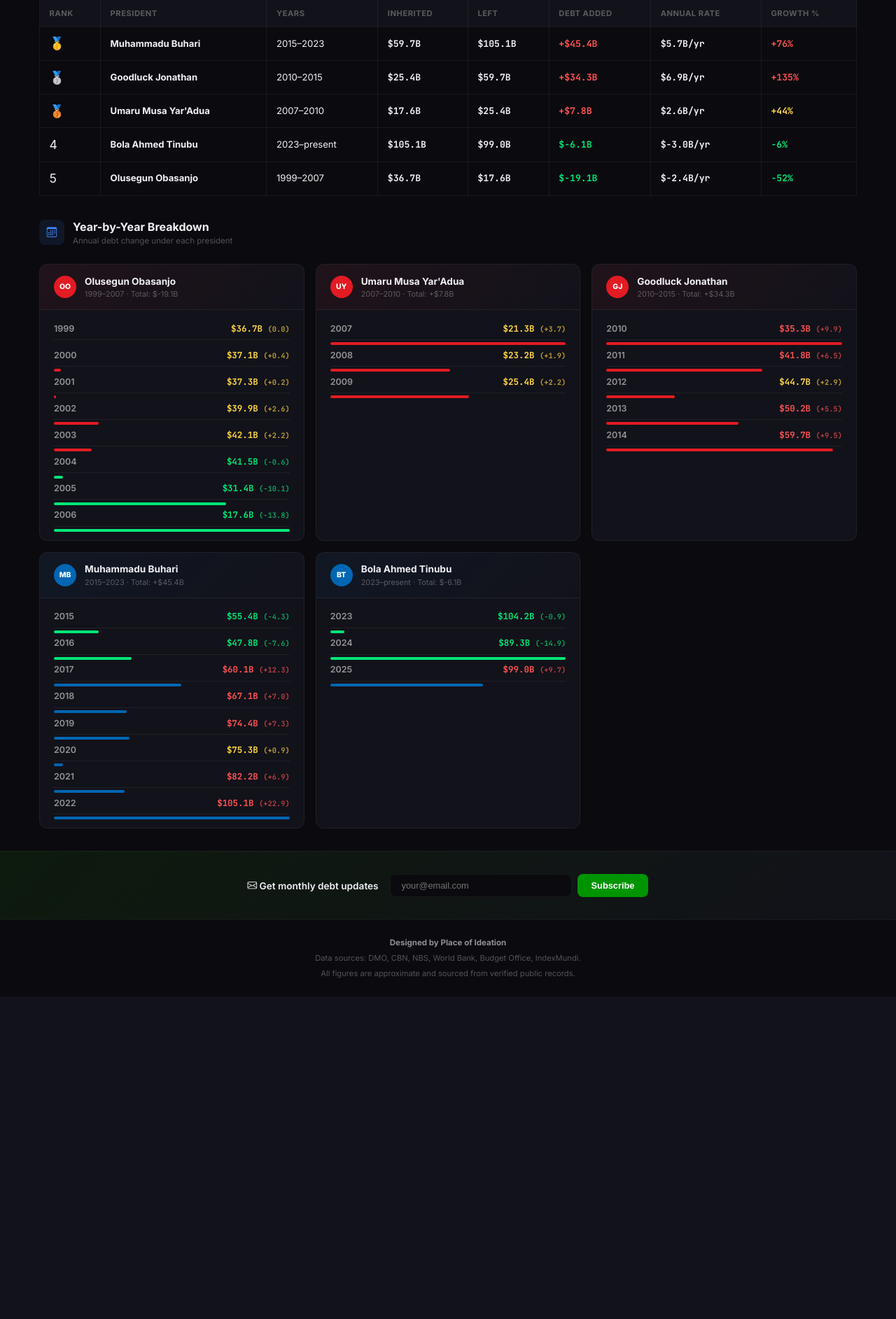
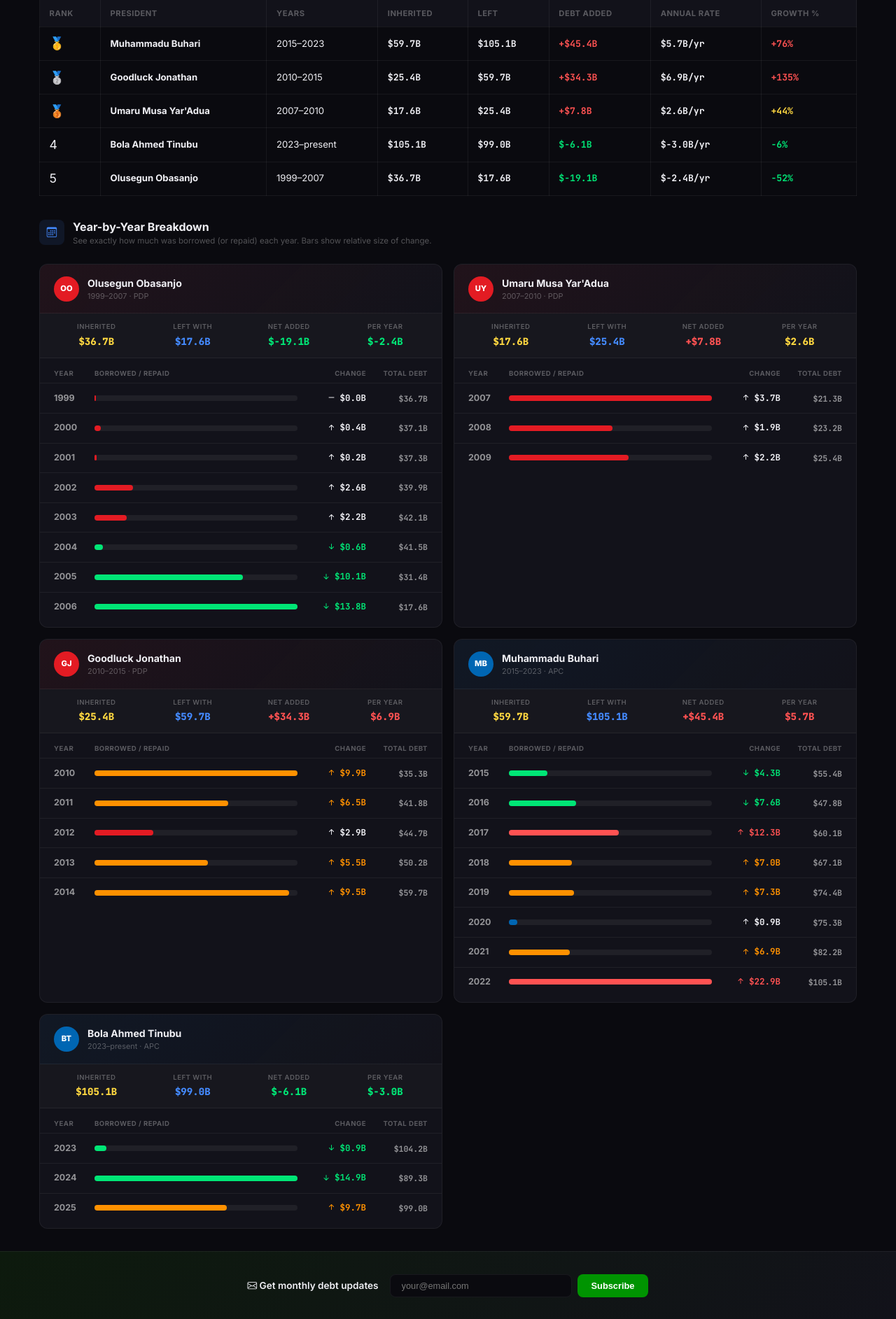
Before and after one commit to femiwill/debt_clock, a Flask app: page /borrowing in a window 1280 px wide. Shown: the part 1944-3829 px from the top of the page at 70% size. Before the commit the page ends 3342 px from the top, so only its background shows below. Run offline with Flask 3, Linux system fonts and the light colour scheme; data comes from the database, SQL or seed files in the repository.

Commit message:
Redesign Year-by-Year Breakdown for clarity
- 4-column grid layout: Year | visual bar | change with arrow | running total
- Summary strip at top of each card: Inherited, Left With, Net Added, Per Year
- Horizontal bar chart with track background showing relative borrowing size
- Color-coded arrows (green down = repaid, red up = heavy borrowing)
- Column headers for easy scanning
- Hover highlight on rows

Co-Authored-By: Claude Opus 4.6 <noreply@anthropic.com>

```diff
--- a/app.py
+++ b/app.py
@@ -630,6 +630,7 @@ def borrowing():
         borrowing_list.append({
             'name': pres.name,
             'initials': pres.photo_initials,
+            'party': pres.party,
             'party_color': pres.party_color,
             'start': pres.start_year,
             'end': pres.end_year or 'present',
--- a/templates/borrowing.html
+++ b/templates/borrowing.html
@@ -28,16 +28,25 @@
 .rank-medal { font-size: 1.1rem; }
 
 /* Year-by-year */
-.yby-grid { display: grid; grid-template-columns: repeat(auto-fit, minmax(340px, 1fr)); gap: 1rem; margin-top: 1.5rem; }
+.yby-grid { display: grid; grid-template-columns: repeat(auto-fit, minmax(380px, 1fr)); gap: 1rem; margin-top: 1.5rem; }
 .yby-card { background: var(--bg-card); border: 1px solid var(--border); border-radius: var(--radius); overflow: hidden; }
-.yby-head { padding: 0.85rem 1.25rem; border-bottom: 1px solid var(--border); display: flex; align-items: center; gap: 0.75rem; }
-.yby-avatar { width: 32px; height: 32px; border-radius: 50%; display: flex; align-items: center; justify-content: center; font-weight: 800; font-size: 0.65rem; color: #fff; flex-shrink: 0; }
-.yby-body { padding: 0.75rem 1.25rem; }
-.yby-row { display: flex; justify-content: space-between; align-items: center; padding: 0.35rem 0; border-bottom: 1px solid var(--border); font-size: 0.78rem; }
+.yby-head { padding: 1rem 1.25rem; border-bottom: 1px solid var(--border); display: flex; align-items: center; gap: 0.75rem; }
+.yby-avatar { width: 36px; height: 36px; border-radius: 50%; display: flex; align-items: center; justify-content: center; font-weight: 800; font-size: 0.7rem; color: #fff; flex-shrink: 0; }
+.yby-summary { display: flex; gap: 1rem; padding: 0.75rem 1.25rem; background: rgba(255,255,255,0.02); border-bottom: 1px solid var(--border); }
+.yby-summary-item { flex: 1; text-align: center; }
+.yby-summary-label { font-size: 0.6rem; font-weight: 600; text-transform: uppercase; letter-spacing: 0.5px; color: var(--text-tertiary); margin-bottom: 0.2rem; }
+.yby-summary-val { font-family: 'JetBrains Mono', monospace; font-size: 0.88rem; font-weight: 800; }
+.yby-body { padding: 0.5rem 0; }
+.yby-header-row { display: grid; grid-template-columns: 50px 1fr 90px 80px; gap: 0.5rem; align-items: center; padding: 0.4rem 1.25rem; font-size: 0.6rem; font-weight: 700; text-transform: uppercase; letter-spacing: 0.5px; color: var(--text-tertiary); border-bottom: 1px solid var(--border); }
+.yby-row { display: grid; grid-template-columns: 50px 1fr 90px 80px; gap: 0.5rem; align-items: center; padding: 0.55rem 1.25rem; border-bottom: 1px solid var(--border); font-size: 0.8rem; transition: background 0.15s; }
 .yby-row:last-child { border-bottom: none; }
-.yby-year { color: var(--text-secondary); font-weight: 600; }
-.yby-val { font-family: 'JetBrains Mono', monospace; font-weight: 700; }
-.yby-bar { height: 4px; border-radius: 2px; margin-top: 0.2rem; }
+.yby-row:hover { background: var(--bg-card-hover); }
+.yby-year { font-weight: 700; color: var(--text-secondary); font-size: 0.78rem; }
+.yby-bar-wrap { position: relative; height: 20px; display: flex; align-items: center; }
+.yby-bar-track { position: absolute; left: 0; right: 0; height: 8px; background: var(--border); border-radius: 4px; }
+.yby-bar-fill { position: absolute; height: 8px; border-radius: 4px; transition: width 0.3s; min-width: 2px; }
+.yby-change { font-family: 'JetBrains Mono', monospace; font-weight: 700; font-size: 0.78rem; text-align: right; display: flex; align-items: center; justify-content: flex-end; gap: 0.25rem; }
+.yby-total { font-family: 'JetBrains Mono', monospace; font-weight: 600; font-size: 0.72rem; color: var(--text-secondary); text-align: right; }
 
 /* Insight box */
 .insight-box { background: linear-gradient(135deg, rgba(0,148,1,0.06), var(--bg-card)); border: 1px solid var(--ng-green)33; border-radius: var(--radius); padding: 1.25rem; margin-bottom: 1.5rem; }
@@ -192,7 +201,7 @@
                 <div class="section-icon" style="background:rgba(68,138,255,0.1);color:var(--blue);"><i class="bi bi-calendar3"></i></div>
                 <div>
                     <div class="section-title">Year-by-Year Breakdown</div>
-                    <div class="section-sub">Annual debt change under each president</div>
+                    <div class="section-sub">See exactly how much was borrowed (or repaid) each year. Bars show relative size of change.</div>
                 </div>
             </div>
             <div class="yby-grid">
@@ -201,21 +210,51 @@
                     <div class="yby-head" style="background:linear-gradient(135deg, {{ b.party_color }}12, transparent);">
                         <div class="yby-avatar" style="background:{{ b.party_color }};">{{ b.initials }}</div>
                         <div>
-                            <div style="font-weight:700;font-size:0.85rem;">{{ b.name }}</div>
-                            <div style="font-size:0.68rem;color:var(--text-tertiary);">{{ b.start }}–{{ b.end }} &middot; Total: {{ '+' if b.debt_added > 0 }}${{ '%.1f'|format(b.debt_added) }}B</div>
+                            <div style="font-weight:700;font-size:0.88rem;">{{ b.name }}</div>
+                            <div style="font-size:0.68rem;color:var(--text-tertiary);">{{ b.start }}–{{ b.end }} &middot; {{ b.party }}</div>
+                        </div>
+                    </div>
+                    <!-- Quick summary strip -->
+                    <div class="yby-summary">
+                        <div class="yby-summary-item">
+                            <div class="yby-summary-label">Inherited</div>
+                            <div class="yby-summary-val" style="color:var(--gold);">${{ '%.1f'|format(b.inherited) }}B</div>
+                        </div>
+                        <div class="yby-summary-item">
+                            <div class="yby-summary-label">Left With</div>
+                            <div class="yby-summary-val" style="color:var(--blue);">${{ '%.1f'|format(b.left) }}B</div>
+                        </div>
+                        <div class="yby-summary-item">
+                            <div class="yby-summary-label">Net Added</div>
+                            <div class="yby-summary-val" style="color:{% if b.debt_added < 0 %}var(--green){% else %}var(--red){% endif %};">{{ '+' if b.debt_added > 0 }}${{ '%.1f'|format(b.debt_added) }}B</div>
+                        </div>
+                        <div class="yby-summary-item">
+                            <div class="yby-summary-label">Per Year</div>
+                            <div class="yby-summary-val" style="color:{% if b.annual_rate < 0 %}var(--green){% elif b.annual_rate > 5 %}var(--red){% else %}var(--gold){% endif %};">${{ '%.1f'|format(b.annual_rate) }}B</div>
                         </div>
                     </div>
                     <div class="yby-body">
+                        <!-- Column headers -->
+                        <div class="yby-header-row">
+                            <span>Year</span>
+                            <span>Borrowed / Repaid</span>
+                            <span style="text-align:right;">Change</span>
+                            <span style="text-align:right;">Total Debt</span>
+                        </div>
+                        {% set max_change = b.max_change if b.max_change > 0 else 1 %}
                         {% for yr in b.yearly %}
                         <div class="yby-row">
                             <span class="yby-year">{{ yr.year }}</span>
-                            <span class="yby-val" style="color:{% if yr.change < 0 %}var(--green){% elif yr.change > 5 %}var(--red){% else %}var(--gold){% endif %};">
-                                ${{ '%.1f'|format(yr.total) }}B
-                                <span style="font-size:0.65rem;opacity:0.7;">({{ '+' if yr.change > 0 }}{{ '%.1f'|format(yr.change) }})</span>
-                            </span>
+                            <div class="yby-bar-wrap">
+                                <div class="yby-bar-track"></div>
+                                <div class="yby-bar-fill" style="width:{{ (yr.change|abs / max_change * 100)|round|int }}%;background:{% if yr.change < 0 %}var(--green){% elif yr.change > 10 %}var(--red){% elif yr.change > 5 %}var(--orange){% else %}{{ b.party_color }}{% endif %};"></div>
+                            </div>
+                            <div class="yby-change" style="color:{% if yr.change < 0 %}var(--green){% elif yr.change > 10 %}var(--red){% elif yr.change > 5 %}var(--orange){% else %}var(--text-primary){% endif %};">
+                                {% if yr.change < 0 %}<i class="bi bi-arrow-down-short" style="font-size:1rem;"></i>{% elif yr.change > 0 %}<i class="bi bi-arrow-up-short" style="font-size:1rem;"></i>{% else %}<i class="bi bi-dash" style="font-size:1rem;"></i>{% endif %}
+                                ${{ '%.1f'|format(yr.change|abs) }}B
+                            </div>
+                            <div class="yby-total">${{ '%.1f'|format(yr.total) }}B</div>
                         </div>
-                        {% set max_change = b.max_change if b.max_change > 0 else 1 %}
-                        <div class="yby-bar" style="width:{{ (yr.change|abs / max_change * 100)|round }}%;background:{% if yr.change < 0 %}var(--green){% else %}{{ b.party_color }}{% endif %};"></div>
                         {% endfor %}
                     </div>
                 </div>
```
